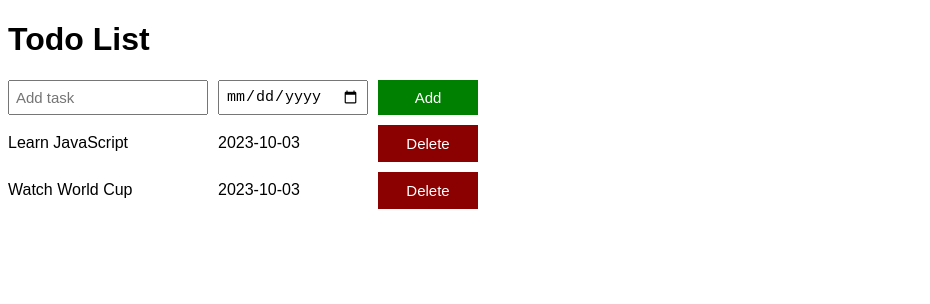
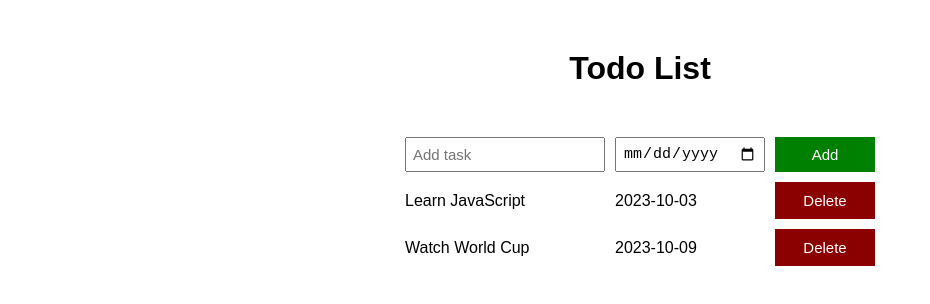
Before and after one commit to yogeshkanwade21/whatto-do, a plain HTML site: page index.html in a window 1280 px wide. Shown: the whole page, without its empty margins (0-930 px from the left). Drawn offline with Linux system fonts and the light colour scheme.

Commit message:
feat: validation

```diff
--- a/index.html
+++ b/index.html
@@ -7,13 +7,15 @@
     <link rel="stylesheet" href="styles.css">
 </head>
 <body>
-    <h1>Todo List</h1>
+    <h1 class="title">Todo List</h1>
+    <div class="container">
     <div class="todo-input-grid">
         <input class="name-input" type="text" id="todo-input-text" placeholder="Add task" />
         <input type="date" class="due-date-input" id="todo-input-date"/>
         <button class="add-todo-button" onclick="addTodo();">Add</button>
     </div>
     <div class="todo-grid" id="todo-list-view"></div>
+    </div>
 </body>
 <script src="script.js"></script>
 </html>
--- a/script.js
+++ b/script.js
@@ -1,6 +1,6 @@
 const todoList = [
     {name : 'Learn JavaScript', dueDate : '2023-10-03'},
-    {name : 'Watch World Cup', dueDate : '2023-10-03'}
+    {name : 'Watch World Cup', dueDate : '2023-10-09'}
 ];
 
 renderTodoList();
@@ -8,23 +8,21 @@ renderTodoList();
 function renderTodoList() {
     let todoListHtml = '';
 
-    for (let i = 0; i < todoList.length; i++) {
-        const todoObject = todoList[i];
+    todoList.forEach((todoObject, index) => {
         const {name, dueDate} = todoObject;
         const html = `<div> ${name} </div>
         <div> ${dueDate} </div>
         <button
             class="delete-todo-button"
             onclick= "
-                                todoList.splice(${i}, 1);
+                    todoList.splice(${index}, 1);
                     renderTodoList();
             "
         > Delete
         </button>
         `;
     todoListHtml += html;
-
-    }
+    });
 
     let todoListViewItem = document.getElementById('todo-list-view');
     todoListViewItem.innerHTML = todoListHtml;
@@ -37,8 +35,12 @@ function addTodo() {
     const todoInputDate = document.getElementById('todo-input-date');
     const todoDateValue = todoInputDate.value;
 
+    if (todoTextValue === '' || todoDateValue === '') {
+        alert('Please Enter The Name and Date');
+    } else {
         todoList.push({name : todoTextValue, dueDate : todoDateValue});
         todoInputText.value = '';
-
+        todoInputDate.value = '';
         renderTodoList();
     }
+}
--- a/styles.css
+++ b/styles.css
@@ -1,5 +1,18 @@
 body {
     font-family: Arial;
+  }
+
+  .container {
+    display: flex;
+    flex-direction: column;
+    justify-content: center;
+    align-items: center;
+    margin-top: 50px;
+  }
+
+  .title {
+    text-align: center;
+    margin-top: 50px;
   }
 
   .todo-grid,
```
Lines whose indentation alone changed are shown as unchanged.
